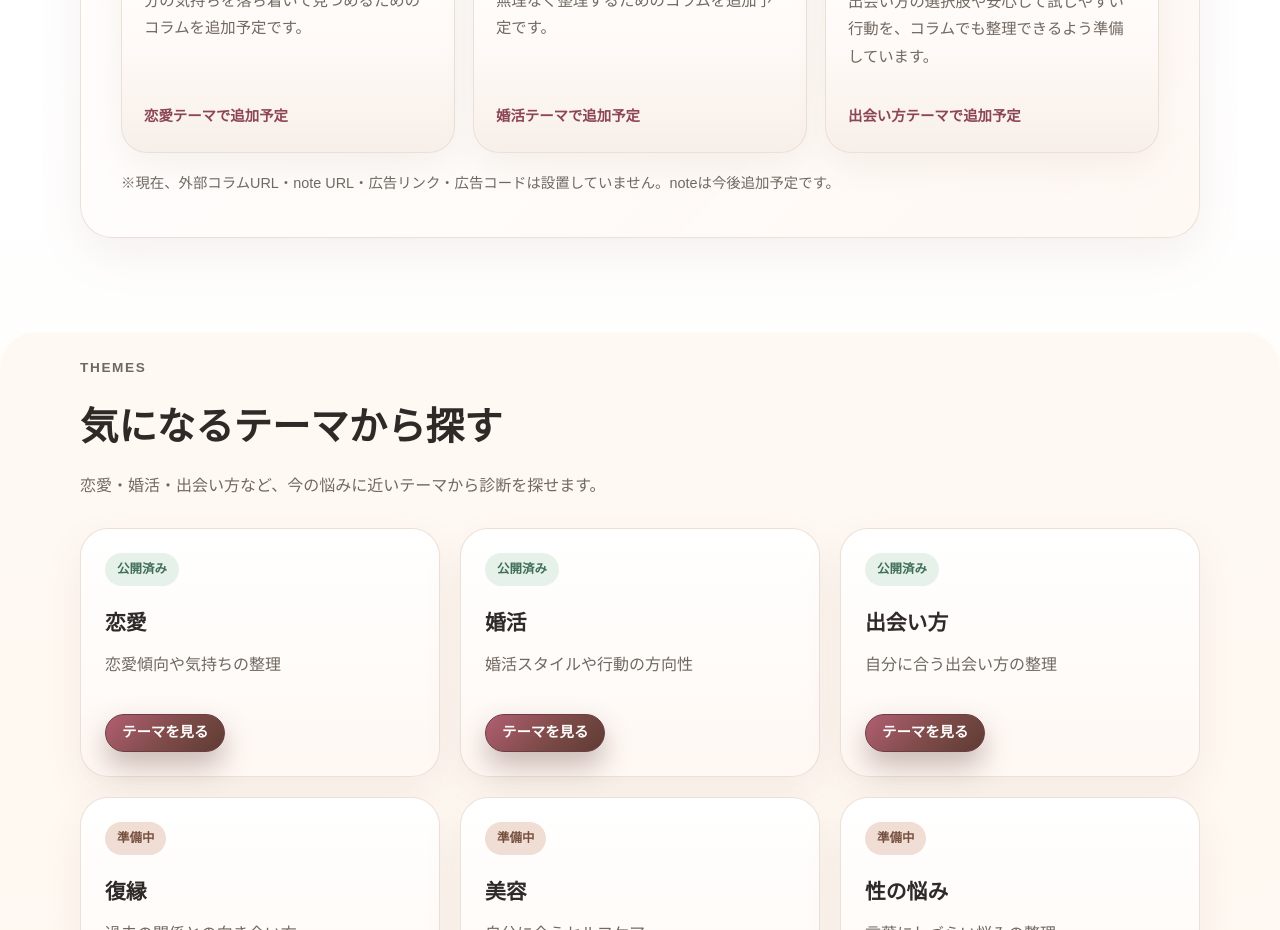
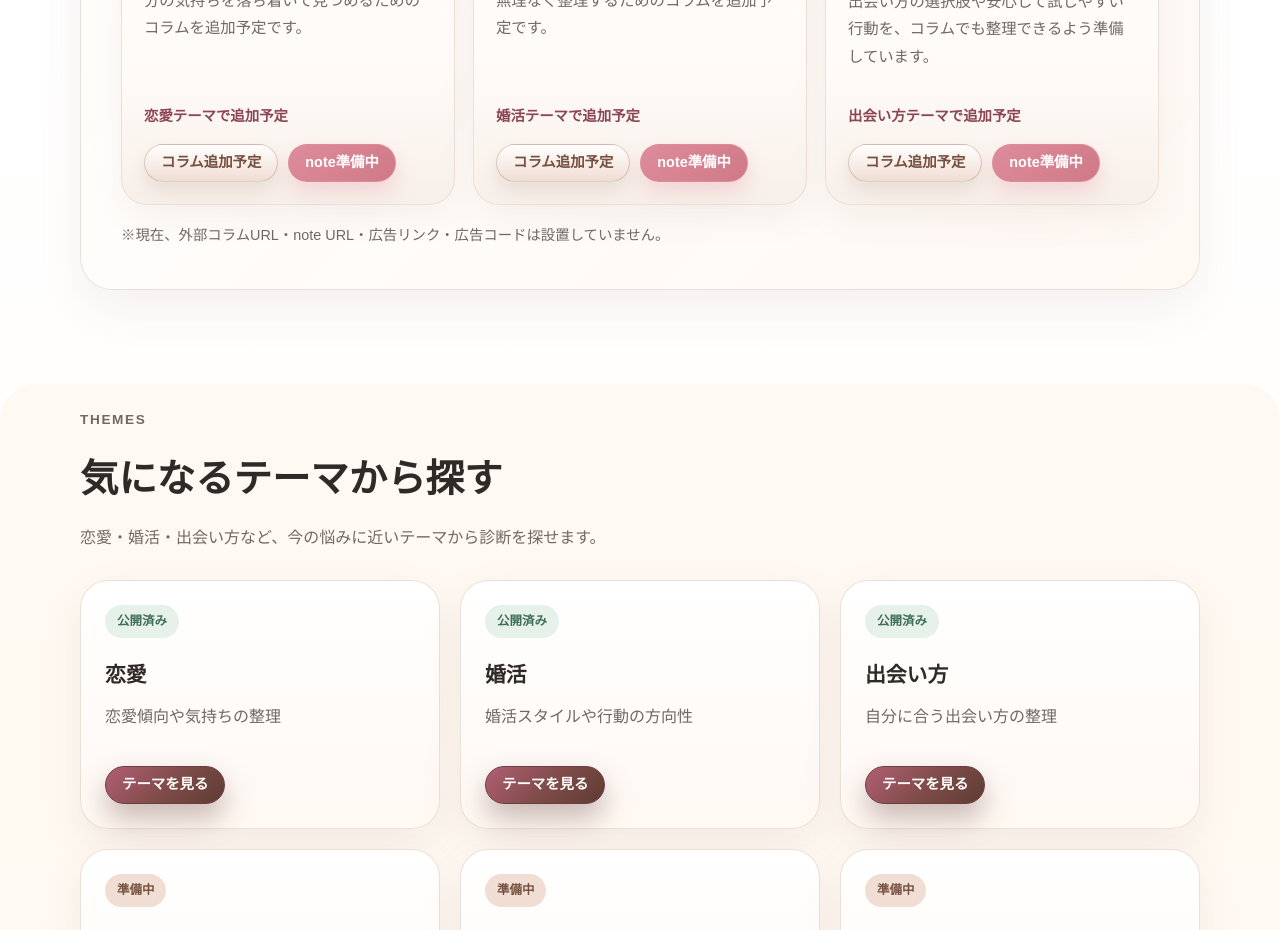
Before and after one commit to kenichis1971-cloud/diagnosis-portal-site, a Next.js app: page / in a window 1280 px wide. Shown: the part 2140-3070 px from the top of the page. Built offline with nearby package versions, Linux system fonts and the light colour scheme; no server answers.

Commit message:
Add column and note placeholders to guide cards

```diff
--- a/app/globals.css
+++ b/app/globals.css
@@ -1341,6 +1341,40 @@ main {
   font-weight: 800;
 }
 
+.column-guide__actions {
+  display: flex;
+  flex-wrap: wrap;
+  gap: 10px;
+  align-items: center;
+  padding-top: 14px;
+}
+
+.column-guide__action {
+  display: inline-flex;
+  align-items: center;
+  justify-content: center;
+  min-height: 38px;
+  border-radius: 999px;
+  padding: 0 16px;
+  font-size: 0.9rem;
+  font-weight: 800;
+  line-height: 1.2;
+}
+
+.column-guide__action--column {
+  border: 1px solid rgba(155, 107, 85, 0.32);
+  color: var(--primary-dark);
+  background: linear-gradient(180deg, #ffffff, var(--primary-soft));
+  box-shadow: 0 9px 18px rgba(116, 80, 63, 0.12);
+}
+
+.column-guide__action--note {
+  border: 1px solid color-mix(in srgb, var(--note-pink) 92%, transparent);
+  color: #ffffff;
+  background: linear-gradient(135deg, var(--note-pink) 0%, #cf7988 100%);
+  box-shadow: 0 10px 20px rgba(221, 140, 155, 0.28);
+}
+
 .column-guide__note {
   margin: 18px 0 0;
   color: var(--muted);
@@ -1370,4 +1404,13 @@ main {
   .column-guide__card {
     min-height: auto;
   }
+
+  .column-guide__actions {
+    flex-direction: column;
+    align-items: stretch;
+  }
+
+  .column-guide__action {
+    width: 100%;
+  }
 }
--- a/components/ColumnGuide.tsx
+++ b/components/ColumnGuide.tsx
@@ -71,12 +71,23 @@ export function ColumnGuide({ themeSlug, variant = "home" }: ColumnGuideProps) {
               <h3>{item.title}</h3>
               <p>{item.description}</p>
               <span className="column-guide__planned">{item.plannedLabel}</span>
+              <div
+                className="column-guide__actions"
+                aria-label={`${item.title}の追加予定導線`}
+              >
+                <span className="column-guide__action column-guide__action--column">
+                  コラム追加予定
+                </span>
+                <span className="column-guide__action column-guide__action--note">
+                  note準備中
+                </span>
+              </div>
             </article>
           ))}
         </div>
         <p className="column-guide__note">
           ※現在、外部コラムURL・note
-          URL・広告リンク・広告コードは設置していません。noteは今後追加予定です。
+          URL・広告リンク・広告コードは設置していません。
         </p>
       </div>
     </section>
```
